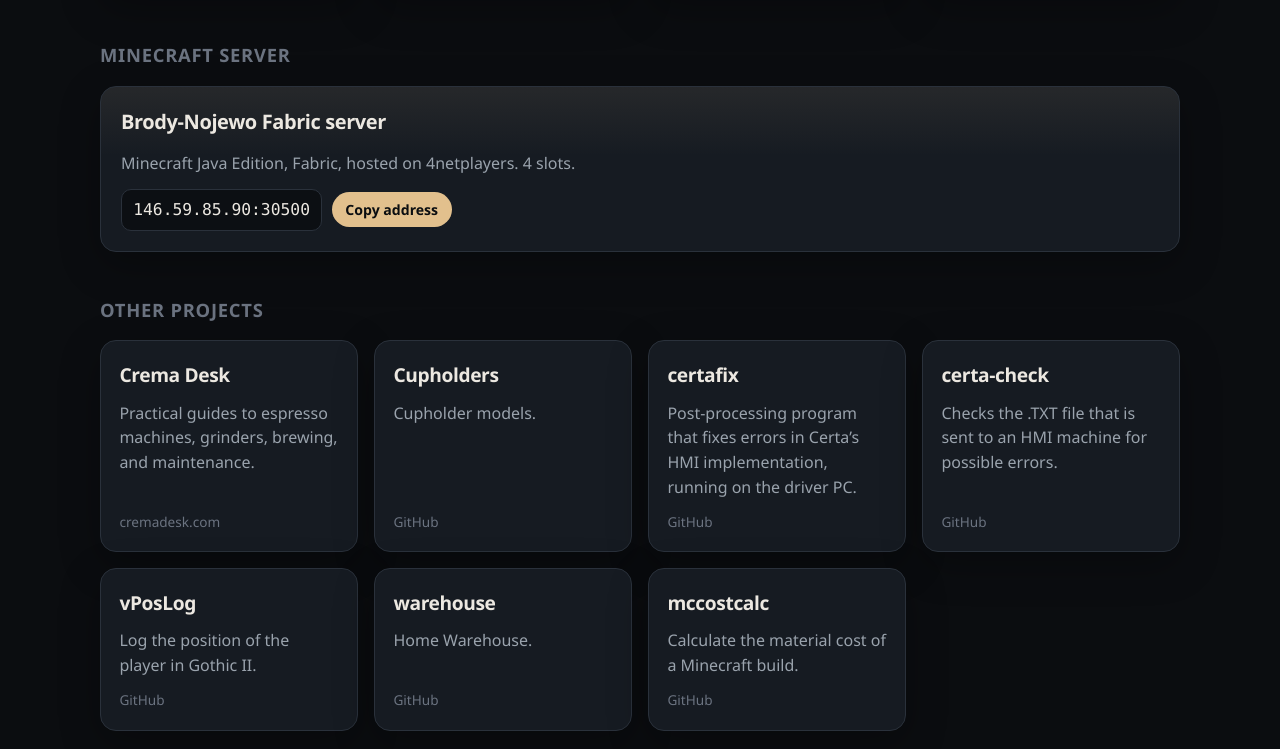
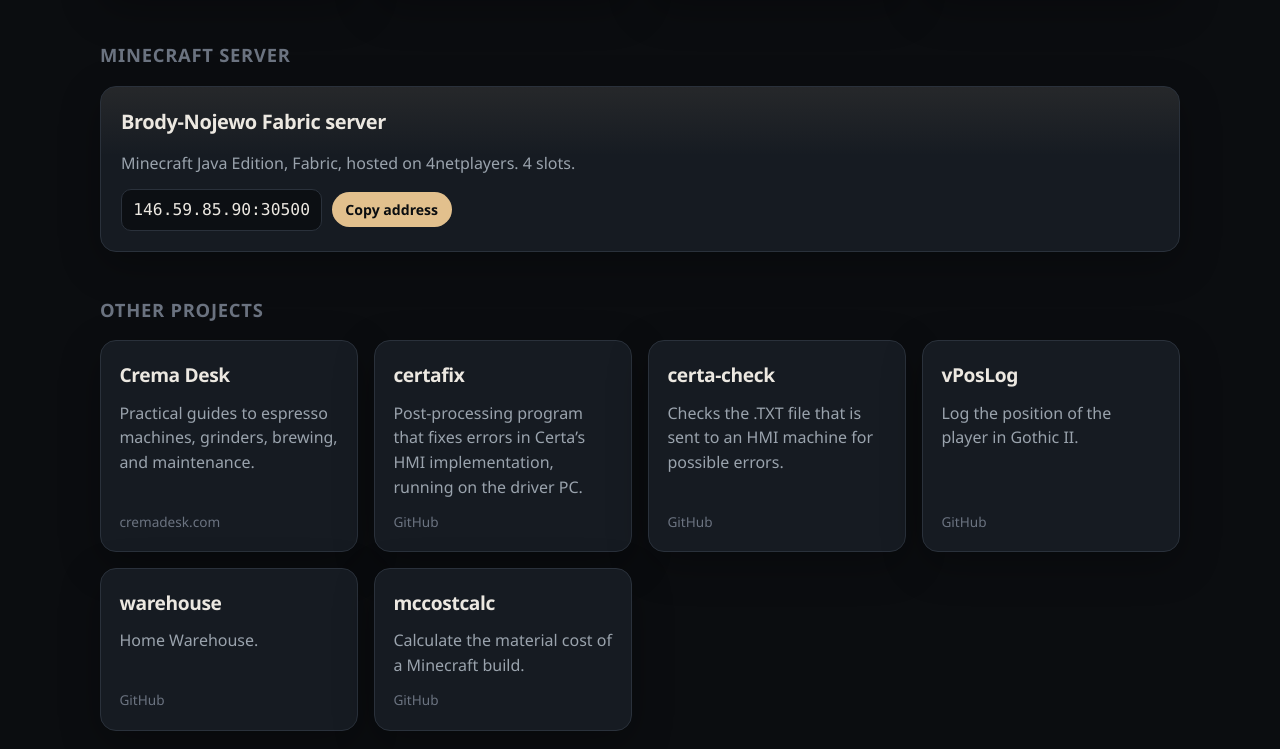
Before and after one commit to VashaTS/homepage, a plain HTML site: page index.html in a window 1280 px wide. Shown: the part 553-1302 px from the top of the page. Drawn offline with Linux system fonts and the light colour scheme.

Commit message:
Remove cupholders from Other projects

```diff
--- a/index.html
+++ b/index.html
@@ -84,11 +84,6 @@
           <p>Practical guides to espresso machines, grinders, brewing, and maintenance.</p>
           <span class="meta">cremadesk.com</span>
         </a>
-        <a class="card" href="https://github.com/VashaTS/cupholders">
-          <h3>Cupholders</h3>
-          <p>Cupholder models.</p>
-          <span class="meta">GitHub</span>
-        </a>
         <a class="card" href="https://github.com/VashaTS/certafix">
           <h3>certafix</h3>
           <p>Post-processing program that fixes errors in Certa’s HMI implementation, running on the driver PC.</p>
```
